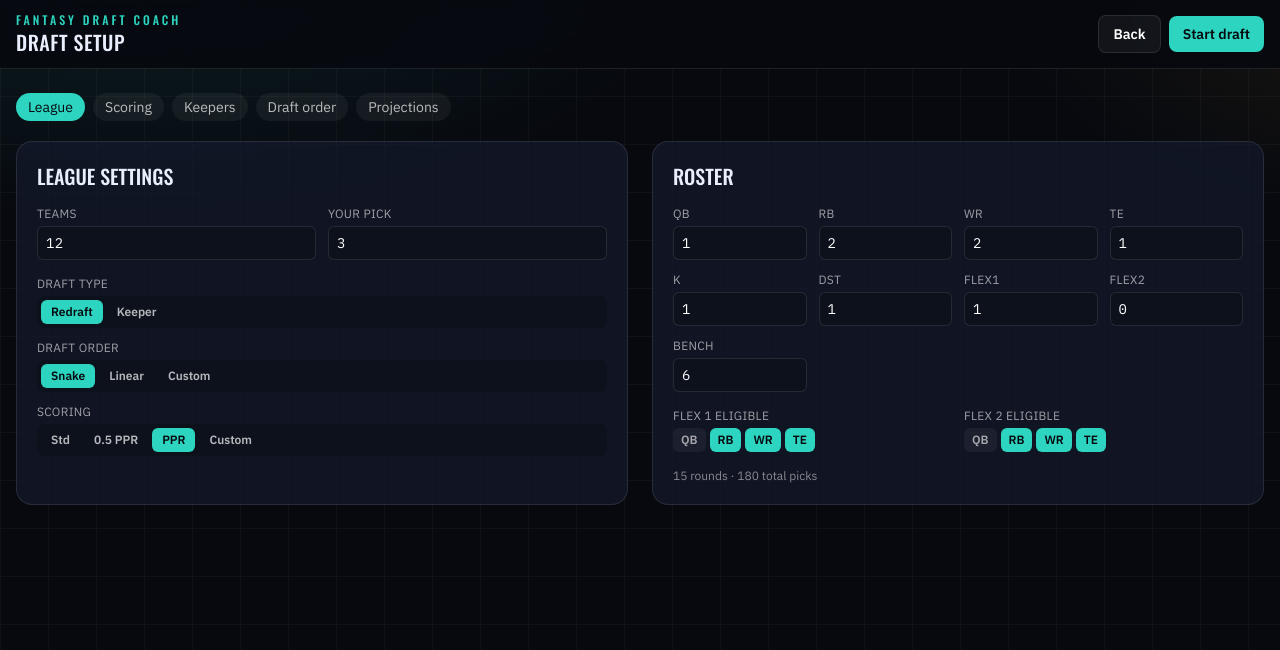
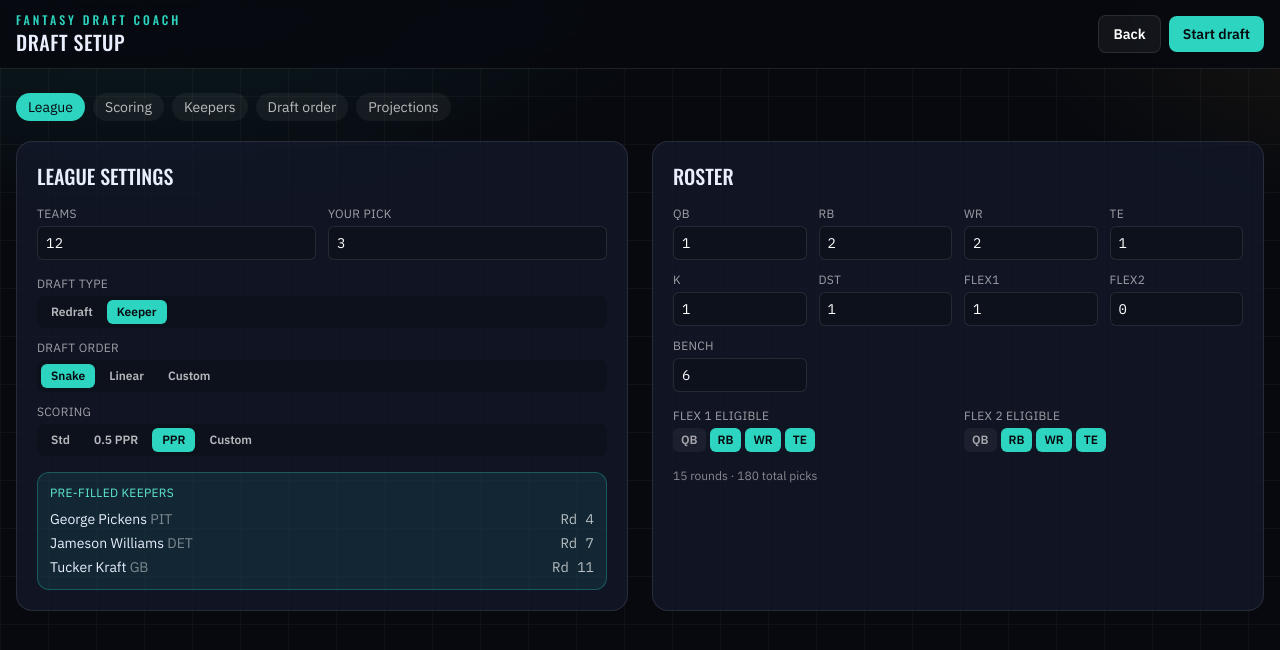
Before and after one commit to joeyskrong/fantasy-draft-coach, a React (Vite) app: page / in a window 1280 px wide. Both pictures are taken after a click on the button "Start draft setup". Shown: the top 650 px of the page. Built offline with nearby package versions, Linux system fonts and the light colour scheme.

Commit message:
Pre-fill keeper league from config/league.json
Load George Pickens (PIT, round 4), Jameson Williams (round 7),
and Tucker Kraft (GB, round 11) as default keepers in setup.

Co-authored-by: joeyskrong <joeyskrong@users.noreply.github.com>

```diff
--- /dev/null
+++ b/config/league.json
@@ -0,0 +1,19 @@
+{
+  "draftType": "keeper",
+  "keepers": [
+    {
+      "name": "George Pickens",
+      "team": "PIT",
+      "round": 4
+    },
+    {
+      "name": "Jameson Williams",
+      "round": 7
+    },
+    {
+      "name": "Tucker Kraft",
+      "team": "GB",
+      "round": 11
+    }
+  ]
+}
--- a/src/data/defaults.ts
+++ b/src/data/defaults.ts
@@ -1,6 +1,7 @@
 import type { LeagueSettings, RosterSlots, Scoring } from "../types";
 import { scoringPreset } from "../engine/scoring";
 import { defaultCustomOrder } from "../engine/draftOrder";
+import { keepersFromLeagueConfig, LEAGUE_CONFIG } from "./leagueConfig";
 
 export const DEFAULT_ROSTER: RosterSlots = {
   qb: 1,
@@ -28,12 +29,12 @@ export function defaultSettings(): LeagueSettings {
   return {
     teams,
     userPick,
-    draftType: "redraft",
+    draftType: LEAGUE_CONFIG.draftType ?? "keeper",
     orderType: "snake",
     scoringPreset: "ppr",
     scoring: scoringPreset("ppr"),
     roster,
-    keepers: [],
+    keepers: keepersFromLeagueConfig(userPick),
     customOrder: defaultCustomOrder(teams, rounds),
     teamNames: defaultTeamNames(teams, userPick),
   };
--- /dev/null
+++ b/src/data/leagueConfig.ts
@@ -0,0 +1,49 @@
+import type { DraftType, Keeper, Player } from "../types";
+import { PLAYER_POOL } from "./players";
+import leagueJson from "../../config/league.json";
+
+export type LeagueKeeperConfig = {
+  name: string;
+  team?: string;
+  round: number;
+  teamIndex?: number;
+};
+
+export type LeagueConfigFile = {
+  draftType?: DraftType;
+  keepers: LeagueKeeperConfig[];
+};
+
+export const LEAGUE_CONFIG = leagueJson as LeagueConfigFile;
+
+export function findPlayerByKeeper(config: LeagueKeeperConfig, players: Player[] = PLAYER_POOL): Player | undefined {
+  const name = config.name.trim().toLowerCase();
+  const team = config.team?.trim().toUpperCase();
+  return players.find((p) => {
+    if (p.name.toLowerCase() !== name) return false;
+    if (team && p.team.toUpperCase() !== team) return false;
+    return true;
+  });
+}
+
+export function resolveKeepers(
+  configs: LeagueKeeperConfig[],
+  userPick: number,
+  players: Player[] = PLAYER_POOL,
+): Keeper[] {
+  return configs.flatMap((row) => {
+    const player = findPlayerByKeeper(row, players);
+    if (!player) return [];
+    return [
+      {
+        playerId: player.id,
+        teamIndex: row.teamIndex ?? userPick,
+        round: row.round,
+      },
+    ];
+  });
+}
+
+export function keepersFromLeagueConfig(userPick: number, players: Player[] = PLAYER_POOL): Keeper[] {
+  return resolveKeepers(LEAGUE_CONFIG.keepers, userPick, players);
+}
--- a/src/data/rawPlayers.ts
+++ b/src/data/rawPlayers.ts
@@ -28,7 +28,7 @@ export const RAW_PLAYERS: RawPlayer[] = [
   { name: "Ashton Jeanty", team: "LV", pos: "RB", bye: 13, adp: 15.3, adpStd: 2.9 },
   { name: "Derrick Henry", team: "BAL", pos: "RB", bye: 13, adp: 17.6, adpStd: 2.5 },
   { name: "A.J. Brown", team: "NE", pos: "WR", bye: 11, adp: 17.9, adpStd: 3.2 },
-  { name: "George Pickens", team: "DAL", pos: "WR", bye: 14, adp: 19.4, adpStd: 2.7 },
+  { name: "George Pickens", team: "PIT", pos: "WR", bye: 9, adp: 19.4, adpStd: 2.7 },
   { name: "Saquon Barkley", team: "PHI", pos: "RB", bye: 10, adp: 20.2, adpStd: 3.5 },
   { name: "Chris Olave", team: "NO", pos: "WR", bye: 8, adp: 21.0, adpStd: 3.5 },
   { name: "Nico Collins", team: "HOU", pos: "WR", bye: 8, adp: 21.4, adpStd: 2.8 },
--- a/src/pages/SetupPage.tsx
+++ b/src/pages/SetupPage.tsx
@@ -5,6 +5,7 @@ import { useDraft } from "../state/draftStore";
 import { scoringPreset } from "../engine/scoring";
 import { defaultCustomOrder } from "../engine/draftOrder";
 import { defaultTeamNames } from "../data/defaults";
+import { keepersFromLeagueConfig } from "../data/leagueConfig";
 import { PLAYER_POOL } from "../data/players";
 import { projectPoints } from "../engine/scoring";
 
@@ -91,13 +92,19 @@ export function SetupPage() {
                 });
               }} />
               <NumberField label="Your pick" min={1} max={settings.teams} value={settings.userPick} onChange={(userPick) => {
-                patch({ userPick, teamNames: defaultTeamNames(settings.teams, userPick) });
+                const keepers = settings.keepers.map((k) =>
+                  k.teamIndex === settings.userPick ? { ...k, teamIndex: userPick } : k,
+                );
+                patch({ userPick, teamNames: defaultTeamNames(settings.teams, userPick), keepers });
               }} />
             </div>
             <div className="mt-4 space-y-3">
               <div>
                 <p className="mb-1 text-xs uppercase tracking-wide text-white/60">Draft type</p>
-                <Segmented value={settings.draftType} onChange={(draftType) => patch({ draftType, keepers: draftType === "redraft" ? [] : settings.keepers })} options={[{ id: "redraft", label: "Redraft" }, { id: "keeper", label: "Keeper" }]} />
+                <Segmented value={settings.draftType} onChange={(draftType) => patch({
+                  draftType,
+                  keepers: draftType === "redraft" ? [] : (settings.keepers.length ? settings.keepers : keepersFromLeagueConfig(settings.userPick)),
+                })} options={[{ id: "redraft", label: "Redraft" }, { id: "keeper", label: "Keeper" }]} />
               </div>
               <div>
                 <p className="mb-1 text-xs uppercase tracking-wide text-white/60">Draft order</p>
@@ -108,6 +115,22 @@ export function SetupPage() {
                 <Segmented value={settings.scoringPreset} onChange={setPreset} options={[{ id: "std", label: "Std" }, { id: "half", label: "0.5 PPR" }, { id: "ppr", label: "PPR" }, { id: "custom", label: "Custom" }]} />
               </div>
             </div>
+            {keepersEnabled && settings.keepers.length > 0 && (
+              <div className="mt-4 rounded-xl border border-field-500/30 bg-field-500/10 p-3">
+                <p className="text-xs uppercase tracking-wide text-field-400">Pre-filled keepers</p>
+                <ul className="mt-2 space-y-1 text-sm">
+                  {settings.keepers.map((k) => {
+                    const p = PLAYER_POOL.find((x) => x.id === k.playerId);
+                    return (
+                      <li key={k.playerId} className="flex justify-between gap-2">
+                        <span>{p?.name} <span className="text-white/45">{p?.team}</span></span>
+                        <span className="font-mono text-white/70">Rd {k.round ?? "start"}</span>
+                      </li>
+                    );
+                  })}
+                </ul>
+              </div>
+            )}
           </section>
 
           <section className="rounded-2xl border border-white/10 bg-ink-800/70 p-5">
@@ -177,7 +200,9 @@ export function SetupPage() {
           {!keepersEnabled && <p className="mt-2 text-sm text-white/60">Switch draft type to Keeper to add players.</p>}
           {keepersEnabled && (
             <>
-              <p className="mt-2 text-sm text-white/60">Leave round blank to keep the player at the beginning of the draft (consumes that team&apos;s next open pick).</p>
+              <p className="mt-2 text-sm text-white/60">
+                Loaded from <span className="font-mono text-field-400">config/league.json</span>. Leave round blank to keep the player at the beginning of the draft (consumes that team&apos;s next open pick).
+              </p>
               <input
                 className="mt-4 w-full rounded-md border border-white/10 bg-ink-900 px-3 py-2 text-sm outline-none focus:border-field-500"
                 placeholder="Search players to keep"
@@ -191,7 +216,7 @@ export function SetupPage() {
                     className="flex w-full items-center justify-between px-3 py-2 text-left text-sm hover:bg-white/5"
                     onClick={() => {
                       if (settings.keepers.some((k) => k.playerId === p.id)) return;
-                      patch({ keepers: [...settings.keepers, { playerId: p.id, teamIndex: 1, round: null }] });
+                      patch({ keepers: [...settings.keepers, { playerId: p.id, teamIndex: settings.userPick, round: null }] });
                     }}
                   >
                     <span>{p.name}</span>
@@ -204,7 +229,7 @@ export function SetupPage() {
                   const p = PLAYER_POOL.find((x) => x.id === k.playerId);
                   return (
                     <div key={`${k.playerId}-${i}`} className="grid grid-cols-12 items-center gap-2 rounded-lg bg-ink-900 p-2 text-sm">
-                      <div className="col-span-4">{p?.name}</div>
+                      <div className="col-span-4">{p?.name} <span className="text-white/45">{p?.team}</span></div>
                       <label className="col-span-3 text-xs text-white/50">
                         Team
                         <input type="number" min={1} max={settings.teams} className="ml-2 w-16 rounded bg-ink-800 px-1 py-0.5 font-mono text-white" value={k.teamIndex} onChange={(e) => {
--- a/src/state/draftStore.tsx
+++ b/src/state/draftStore.tsx
@@ -5,7 +5,7 @@ import { defaultSettings } from "../data/defaults";
 import { buildBoard, firstOpenOverall } from "../engine/draftOrder";
 import { cpuPick } from "../engine/recommend";
 
-const STORAGE_KEY = "fdc.draft.v1";
+const STORAGE_KEY = "fdc.draft.v2";
 
 function uid(): string {
   const chars = "abcdefghijklmnopqrstuvwxyz0123456789";
--- a/tsconfig.json
+++ b/tsconfig.json
@@ -19,5 +19,5 @@
     "resolveJsonModule": true,
     "types": ["vitest/globals"]
   },
-  "include": ["src"]
+  "include": ["src", "config"]
 }
```
Also changed, not shown: 1 other file (tests, documents, lock files or other folders).
